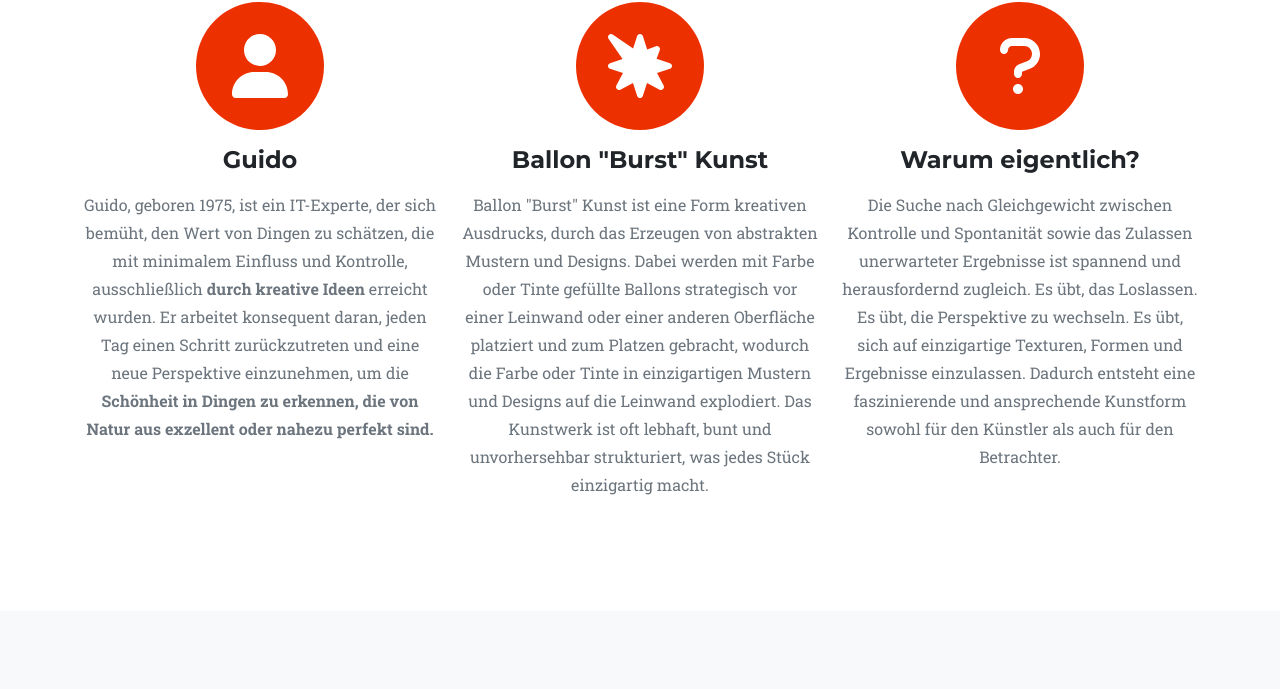
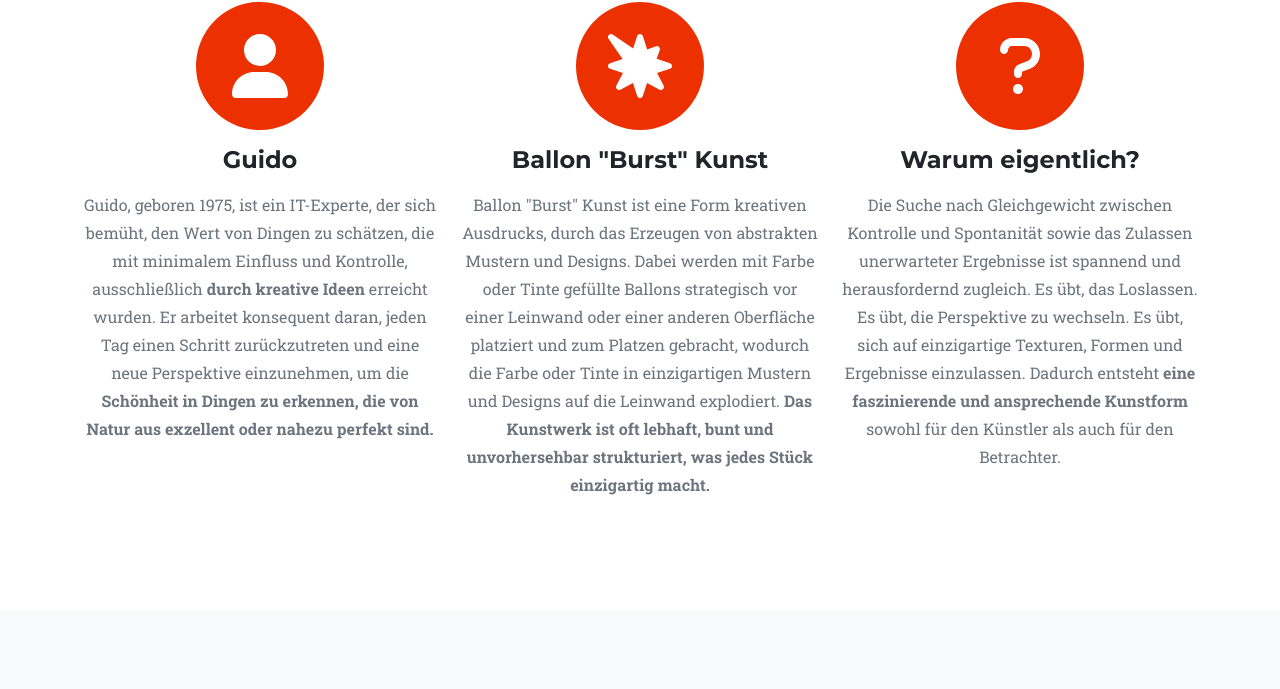
Before and after one commit to gcueppers/gcueppers.github.io, a plain HTML site: page index.html in a window 1280 px wide. Shown: the part 986-1675 px from the top of the page. Drawn offline with nearby package versions, Linux system fonts and the light colour scheme.

Commit message:
Formatierung der Text (#5, #6, #7)

```diff
--- a/index.html
+++ b/index.html
@@ -66,7 +66,7 @@
                             <i class="fas fa-burst fa-stack-1x fa-inverse"></i>
                         </span>
                         <h4 class="my-3">Ballon "Burst" Kunst</h4>
-                        <p class="text-muted">Ballon "Burst" Kunst ist eine Form kreativen Ausdrucks, durch das Erzeugen von abstrakten Mustern und Designs. Dabei werden mit Farbe oder Tinte gefüllte Ballons strategisch vor einer Leinwand oder einer anderen Oberfläche platziert und zum Platzen gebracht, wodurch die Farbe oder Tinte in einzigartigen Mustern und Designs auf die Leinwand explodiert. Das Kunstwerk ist oft lebhaft, bunt und unvorhersehbar strukturiert, was jedes Stück einzigartig macht.</p>
+                        <p class="text-muted">Ballon "Burst" Kunst ist eine Form kreativen Ausdrucks, durch das Erzeugen von abstrakten Mustern und Designs. Dabei werden mit Farbe oder Tinte gefüllte Ballons strategisch vor einer Leinwand oder einer anderen Oberfläche platziert und zum Platzen gebracht, wodurch die Farbe oder Tinte in einzigartigen Mustern und Designs auf die Leinwand explodiert. <strong>Das Kunstwerk ist oft lebhaft, bunt und unvorhersehbar strukturiert, was jedes Stück einzigartig macht.</strong></p>
                     </div>
                     <div class="col-md-4">
                         <span class="fa-stack fa-4x">
@@ -74,7 +74,7 @@
                             <i class="fas fa-question fa-stack-1x fa-inverse"></i>
                         </span>
                         <h4 class="my-3">Warum eigentlich?</h4>
-                        <p class="text-muted">Die Suche nach Gleichgewicht zwischen Kontrolle und Spontanität sowie das Zulassen unerwarteter Ergebnisse ist spannend und herausfordernd zugleich. Es übt, das Loslassen. Es übt, die Perspektive zu wechseln. Es übt, sich auf einzigartige Texturen, Formen und Ergebnisse einzulassen. Dadurch entsteht eine faszinierende und ansprechende Kunstform sowohl für den Künstler als auch für den Betrachter.</p>
+                        <p class="text-muted">Die Suche nach <strtong>Gleichgewicht zwischen Kontrolle und Spontanität</strtong> sowie das Zulassen unerwarteter Ergebnisse ist spannend und herausfordernd zugleich. Es übt, das Loslassen. Es übt, die Perspektive zu wechseln. Es übt, sich auf einzigartige Texturen, Formen und Ergebnisse einzulassen. Dadurch entsteht <strong>eine faszinierende und ansprechende Kunstform</strong> sowohl für den Künstler als auch für den Betrachter.</p>
                     </div>
                 </div>
             </div>
```
